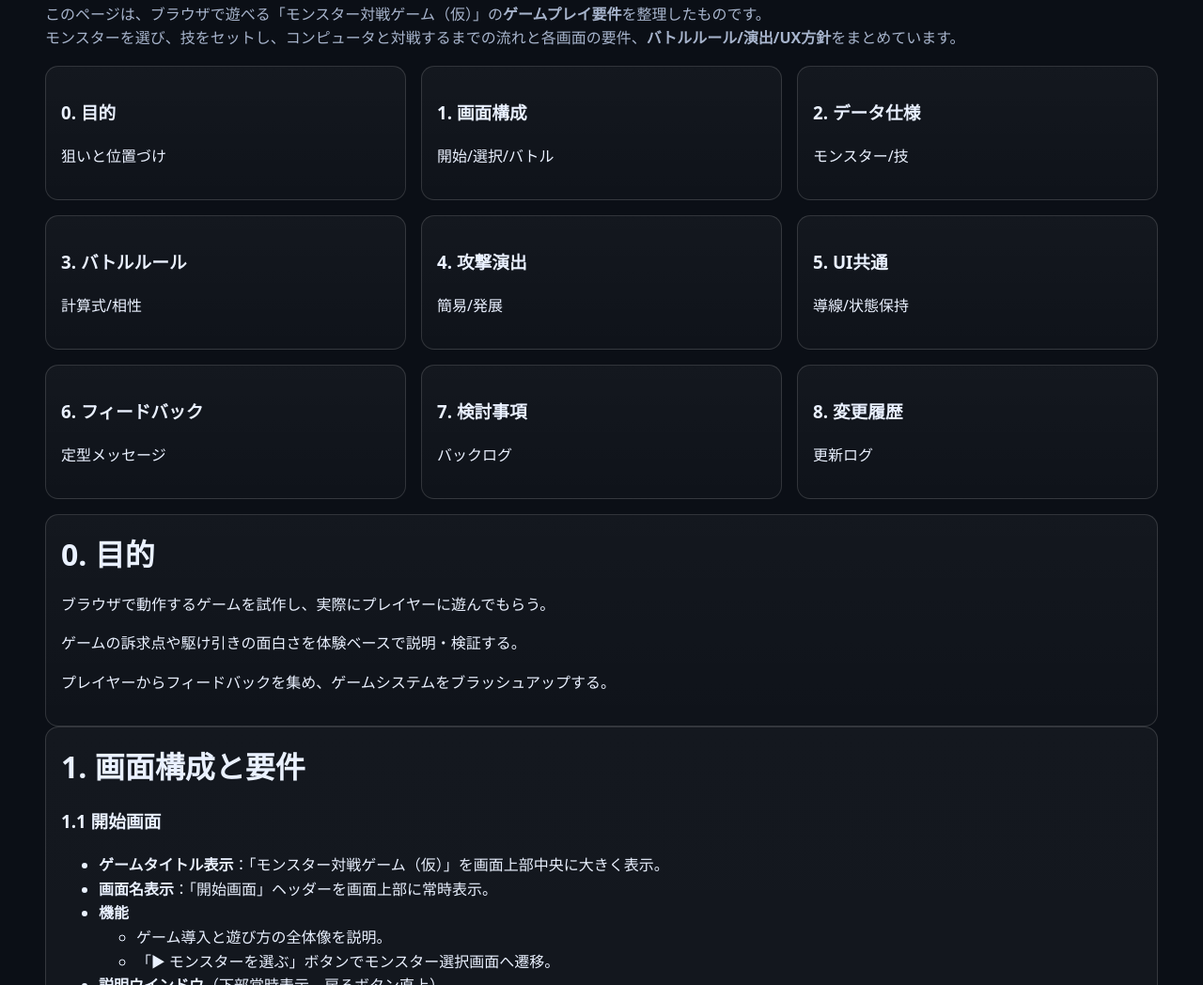
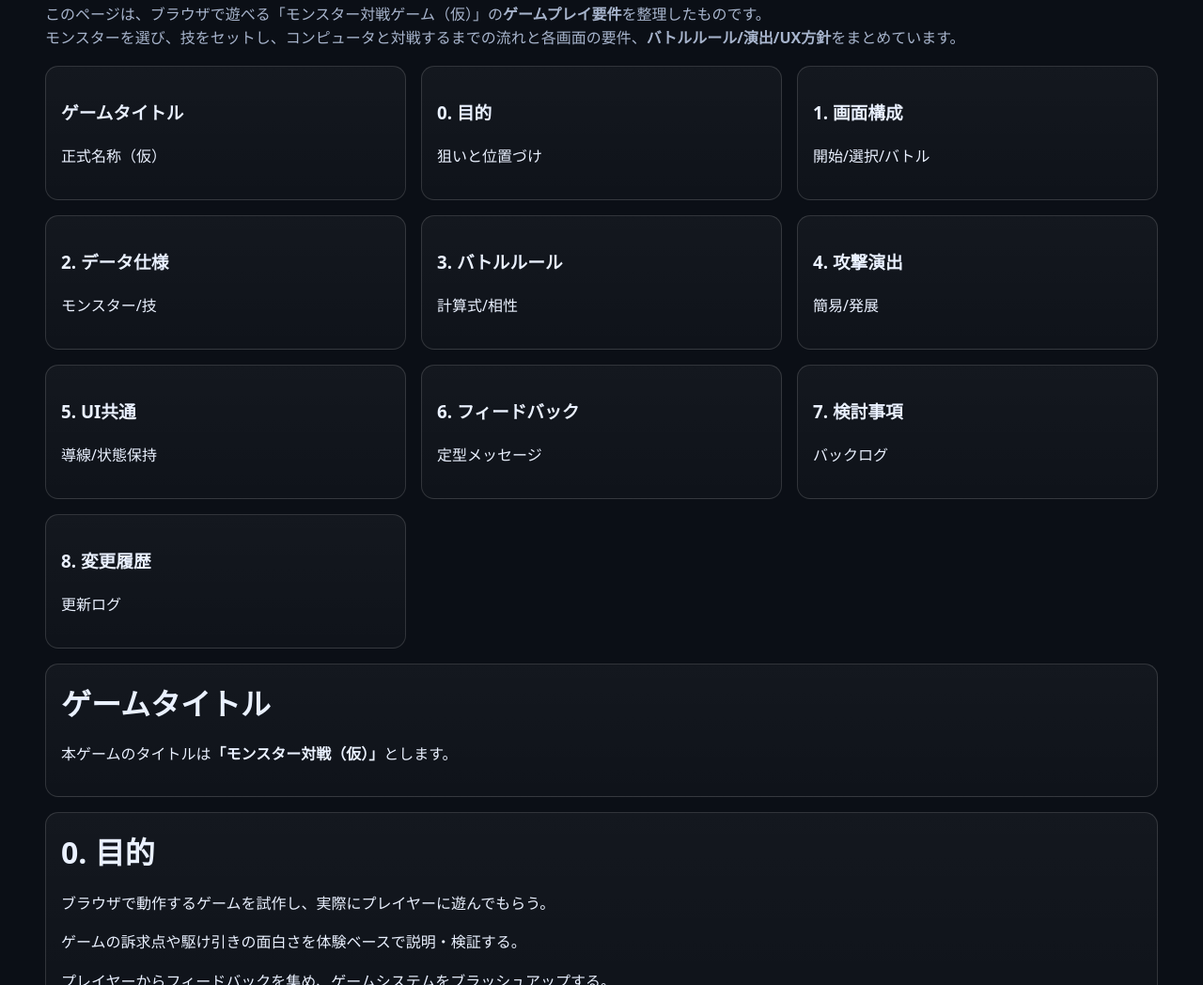
Before and after one commit to wakapai-game/mygame, a plain HTML site: page requirements/gameplay.html in a window 1280 px wide. Shown: the part 241-1289 px from the top of the page at 94% size. Drawn offline with Linux system fonts and the light colour scheme.

Commit message:
要件定義修正
ゲームタイトル追加

```diff
--- a/requirements/gameplay.html
+++ b/requirements/gameplay.html
@@ -34,6 +34,7 @@
 
     <!-- 目次（ページ内ナビ / カードリンク） -->
     <nav class="cards" aria-label="ページ内ナビ">
+      <a class="card link-card" href="#sec-title"><h3>ゲームタイトル</h3><p>正式名称（仮）</p></a>
       <a class="card link-card" href="#sec-0"><h3>0. 目的</h3><p>狙いと位置づけ</p></a>
       <a class="card link-card" href="#sec-1"><h3>1. 画面構成</h3><p>開始/選択/バトル</p></a>
       <a class="card link-card" href="#sec-2"><h3>2. データ仕様</h3><p>モンスター/技</p></a>
@@ -44,6 +45,12 @@
       <a class="card link-card" href="#sec-7"><h3>7. 検討事項</h3><p>バックログ</p></a>
       <a class="card link-card" href="#sec-8"><h3>8. 変更履歴</h3><p>更新ログ</p></a>
     </nav>
+
+    <!-- ゲームタイトル -->
+    <section id="sec-title" class="card" style="margin-top:1rem;">
+      <h2>ゲームタイトル</h2>
+      <p>本ゲームのタイトルは<strong>「モンスター対戦（仮）」</strong>とします。</p>
+    </section>
 
     <!-- 0. 目的 -->
     <section id="sec-0" class="card" style="margin-top:1rem;">
@@ -76,7 +83,6 @@
         </li>
         <li><strong>戻るボタン</strong>：不要。</li>
       </ul>
-
       <h3 id="sec-1-2">1.2 モンスター選択画面</h3>
       <ul>
         <li><strong>画面名表示</strong>：「モンスター選択画面」ヘッダーを常時表示。</li>
```
